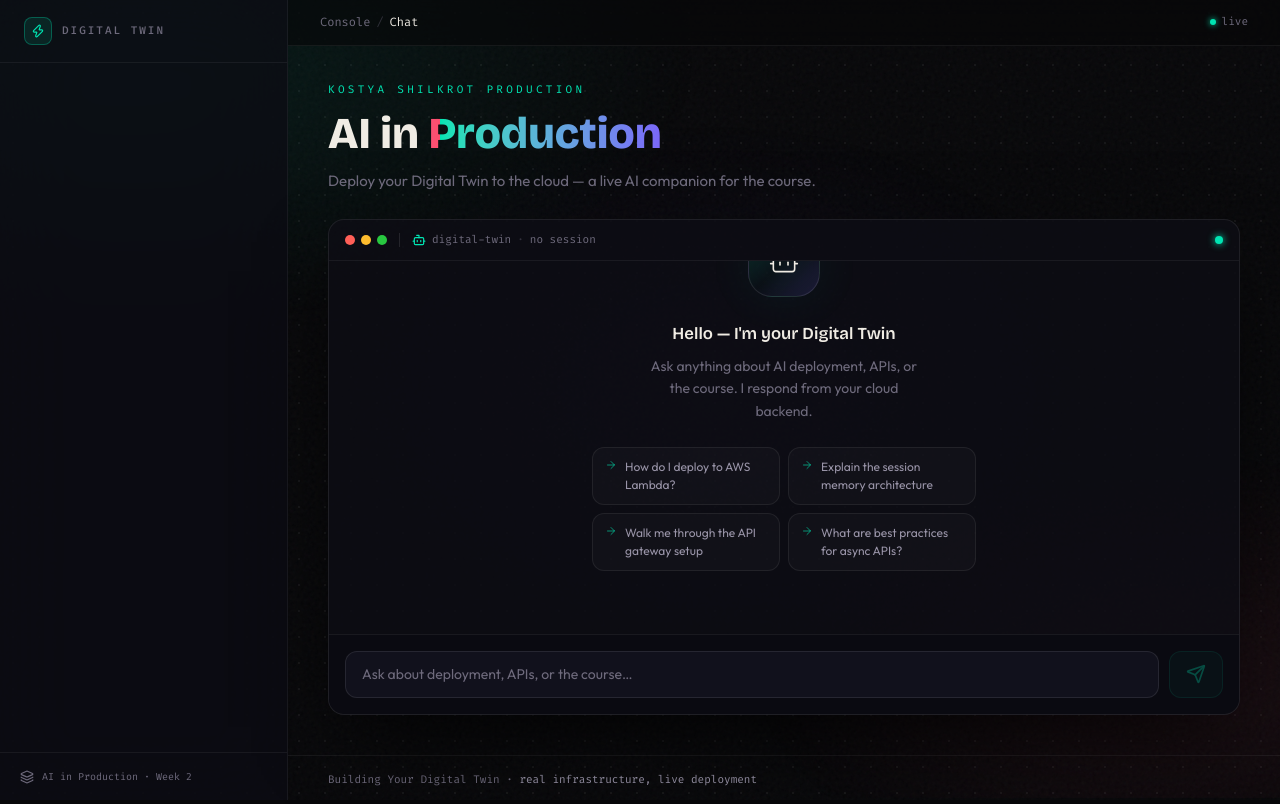
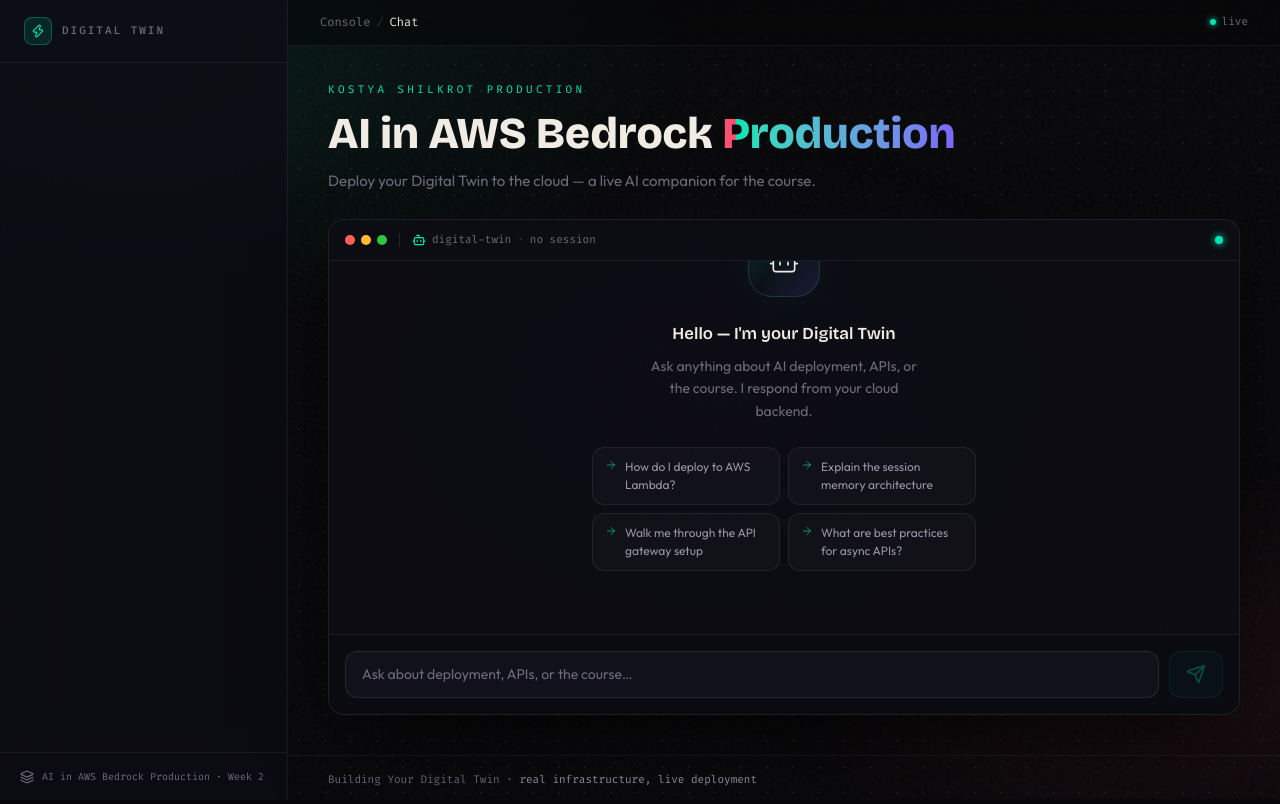
Before and after one commit to gek007/my-digital-twin, a Next.js app in the folder frontend/: page / in a window 1280 px wide. Built offline with nearby package versions, Linux system fonts and the light colour scheme.

Commit message:
Update frontend titles to reflect AWS Bedrock integration in AI production context

```diff
--- a/frontend/app/layout.tsx
+++ b/frontend/app/layout.tsx
@@ -20,7 +20,7 @@
 });
 
 export const metadata: Metadata = {
-  title: "Digital Twin — AI in Production",
+  title: "Digital Twin — AI in AWS Bedrock Production",
   description: "Your AI course companion for deployment & production",
 };
 
--- a/frontend/app/page.tsx
+++ b/frontend/app/page.tsx
@@ -111,7 +111,7 @@
           {/* Sidebar footer */}
           <div className="border-t border-white/[0.06] px-5 py-4 flex items-center gap-2">
             <Layers className="h-3.5 w-3.5 shrink-0 text-[#6e6a7c]" />
-            <p className="font-mono text-[10px] text-[#6e6a7c]">AI in Production · Week 2</p>
+            <p className="font-mono text-[10px] text-[#6e6a7c]">AI in AWS Bedrock Production · Week 2</p>
           </div>
         </aside>
 
@@ -146,7 +146,7 @@
               Kostya Shilkrot Production
             </p>
             <h1 className="opacity-0-start animate-rise-fade stagger-2 font-display text-3xl font-extrabold leading-[1.08] md:text-4xl xl:text-[2.75rem]">
-              AI in{' '}
+              AI in AWS Bedrock{' '}
               <span
                 className="animate-shimmer bg-gradient-to-r from-[#00e5b3] via-[#7c5cfc] to-[#ff4d6d] bg-clip-text text-transparent"
                 style={{ backgroundSize: '200% auto' }}
```
